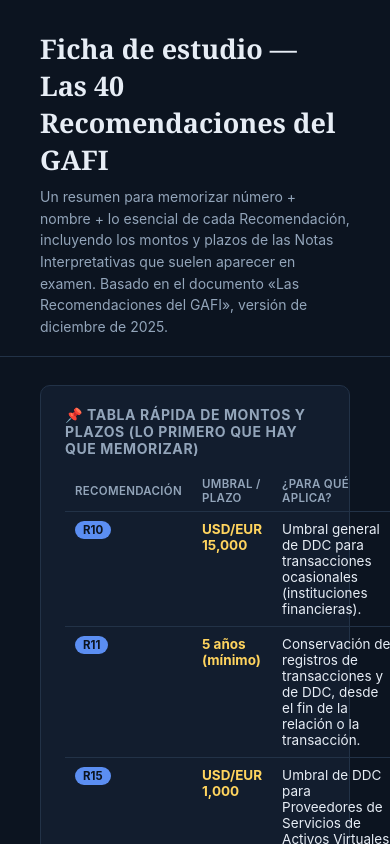
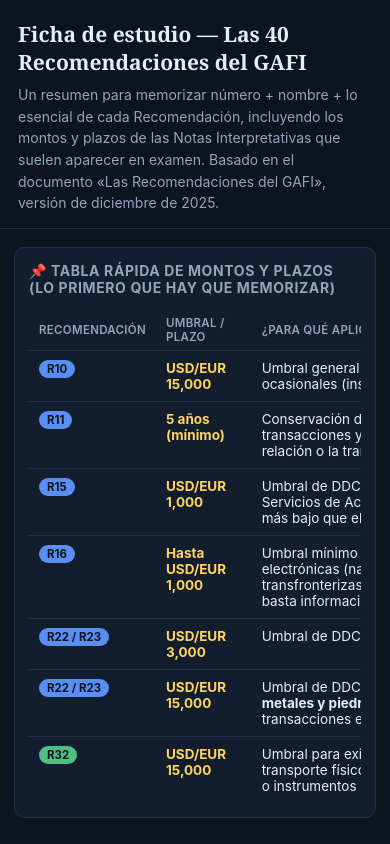
Before and after one commit to Signit1/CertificacionPLD, a website: page public/html/gafi_ficha_estudio.html in a window 390 px wide. Shown: the top 844 px of the page. Drawn offline with Linux system fonts and the light colour scheme.

Commit message:
added responsiveness for one table

```diff
--- a/public/html/gafi_ficha_estudio.html
+++ b/public/html/gafi_ficha_estudio.html
@@ -2,6 +2,7 @@
 <html lang="es">
 <head>
 <meta charset="UTF-8">
+<meta name="viewport" content="width=device-width, initial-scale=1.0">
 <title>Ficha de estudio — Las 40 Recomendaciones del GAFI</title>
 <style>
   :root{
@@ -37,7 +38,8 @@
     font-family:"Inter",sans-serif; font-size:14px; text-transform:uppercase;
     letter-spacing:0.6px; color:var(--ink-dim); margin:0 0 14px 0; font-weight:700;
   }
-  table.amounts{ width:100%; border-collapse:collapse; font-family:"Inter",sans-serif; font-size:13.5px; }
+  .table-scroll{ overflow-x:auto; -webkit-overflow-scrolling:touch; }
+  table.amounts{ width:100%; min-width:520px; border-collapse:collapse; font-family:"Inter",sans-serif; font-size:13.5px; }
   table.amounts th{
     text-align:left; color:var(--ink-dim); font-weight:600; font-size:11.5px;
     text-transform:uppercase; letter-spacing:0.3px; padding: 6px 10px; border-bottom:1px solid var(--line);
@@ -86,6 +88,14 @@
   }
 
   footer{ padding: 8px 40px 30px 40px; color:var(--ink-dim); font-family:"Inter",sans-serif; font-size:11.5px; line-height:1.5; border-top:1px solid var(--line); }
+
+  @media (max-width: 640px){
+    header{ padding: 20px 18px 14px 18px; }
+    header h1{ font-size: 21px; }
+    main{ padding: 18px 14px 40px 14px; }
+    .cheatsheet{ padding: 14px 14px; }
+    footer{ padding: 8px 18px 24px 18px; }
+  }
 </style>
 </head>
 <body>
@@ -98,6 +108,7 @@
 <main>
   <div class="cheatsheet">
     <h2 class="ui">📌 Tabla rápida de montos y plazos (lo primero que hay que memorizar)</h2>
+    <div class="table-scroll">
     <table class="amounts">
       <thead>
         <tr><th>Recomendación</th><th>Umbral / plazo</th><th>¿Para qué aplica?</th></tr>
@@ -112,6 +123,7 @@
         <tr><td><span class="rec-tag" style="background:var(--F)">R32</span></td><td class="amt">USD/EUR 15,000</td><td>Umbral para exigir declaración de transporte físico transfronterizo de efectivo o instrumentos negociables al portador.</td></tr>
       </tbody>
     </table>
+    </div>
   </div>
 
   <!-- A -->
```
Also changed, not shown: public/html/gafi_40_recomendaciones.html (+8 -1 lines).
